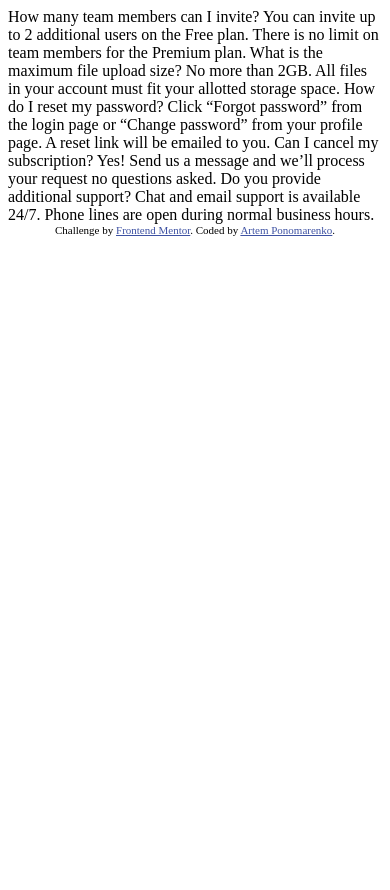
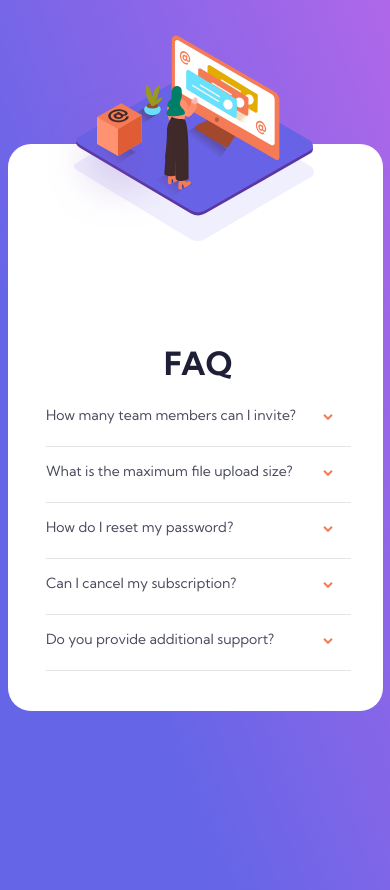
Before and after one commit to ArtemPonomarenko/FAQ-Accordion, a plain HTML site: page index.html in a window 390 px wide. Before the commit the page ends 844 px from the top, so only its background shows below. Drawn offline with nearby package versions, Linux system fonts and the light colour scheme.

Commit message:
Add accordion and media queries

```diff
--- a/index.html
+++ b/index.html
@@ -2,39 +2,59 @@
 <html lang="en">
 <head>
   <meta charset="UTF-8">
-  <meta name="viewport" content="width=device-width, initial-scale=1.0"> <!-- displays site properly based on user's device -->
-
+  <meta name="viewport" content="width=device-width, initial-scale=1.0">
   <link rel="icon" type="image/png" sizes="32x32" href="./images/favicon-32x32.png">
-
+  <link rel="stylesheet" href="https://maxcdn.bootstrapcdn.com/bootstrap/4.0.0/css/bootstrap.min.css" integrity="sha384-Gn5384xqQ1aoWXA+058RXPxPg6fy4IWvTNh0E263XmFcJlSAwiGgFAW/dAiS6JXm" crossorigin="anonymous">
+  <link href="https://fonts.googleapis.com/css2?family=Kumbh+Sans:wght@400;700&display=swap" rel="stylesheet">
+  <link rel="stylesheet" href="style.css">
   <title>Frontend Mentor | FAQ Accordion Card</title>
-
-  <!-- Feel free to remove these styles or customise in your own stylesheet 👍 -->
-  <style>
-    .attribution { font-size: 11px; text-align: center; }
-    .attribution a { color: hsl(228, 45%, 44%); }
-  </style>
 </head>
 <body>
-  How many team members can I invite?
-  You can invite up to 2 additional users on the Free plan. There is no limit on
-  team members for the Premium plan.
-
-  What is the maximum file upload size?
-  No more than 2GB. All files in your account must fit your allotted storage space.
-
-  How do I reset my password?
-  Click “Forgot password” from the login page or “Change password” from your profile page.
-  A reset link will be emailed to you.
-
-  Can I cancel my subscription?
-  Yes! Send us a message and we’ll process your request no questions asked.
-
-  Do you provide additional support?
-  Chat and email support is available 24/7. Phone lines are open during normal business hours.
-
-  <div class="attribution">
-    Challenge by <a href="https://www.frontendmentor.io?ref=challenge" target="_blank">Frontend Mentor</a>.
-    Coded by <a href="#">Artem Ponomarenko</a>.
+  <div class="container">
+    <div class="row">
+      <section class="picture col-sm-12 col-lg-6">
+      </section>
+      <section class="faq col-sm-12 col-lg-6">
+        <h1>FAQ</h1>
+        <div class="faq_item">
+            <input type="checkbox" id="question1"></input>
+            <label for="question1" class="question">How many team members can I invite?</label>
+            <span class="arrow-icon"></span>
+            <p class="answer">You can invite up to 2 additional users on the Free plan. There is no limit on
+              team members for the Premium plan.</p>
+            <hr>
+        </div>
+          <div class="faq_item">
+              <input type="checkbox" id="question2"></input>
+              <label for="question2" class="question">What is the maximum file upload size?</label>
+              <span class="arrow-icon"></span>
+              <p class="answer">No more than 2GB. All files in your account must fit your allotted storage space.</p>
+              <hr>
+          </div>
+          <div class="faq_item">
+              <input type="checkbox" id="question3"></input>
+              <label for="question3" class="question">How do I reset my password?</label>
+              <span class="arrow-icon"></span>
+              <p class="answer">Click “Forgot password” from the login page or “Change password” from your profile page.
+                A reset link will be emailed to you.</p>
+              <hr>
+          </div>
+          <div class="faq_item">
+              <input type="checkbox" id="question4"></input>
+              <label for="question4" class="question">Can I cancel my subscription?</label>
+              <span class="arrow-icon"></span>
+              <p class="answer">Yes! Send us a message and we’ll process your request no questions asked.</p>
+              <hr>
+          </div>
+          <div class="faq_item">
+              <input type="checkbox" id="question5"></input>
+              <label for="question5" class="question">Do you provide additional support?</label>
+              <span class="arrow-icon"></span>
+              <p class="answer">Chat and email support is available 24/7. Phone lines are open during normal business hours.</p>
+              <hr>
+          </div>
+      </section>
+    </div>
   </div>
 </body>
 </html>
--- /dev/null
+++ b/style.css
@@ -0,0 +1,140 @@
+/* General rules */
+body {
+  position: relative;
+  z-index: 0;
+  font-size: 12px;
+  font-family: 'Kumbh Sans', sans-serif;
+  color: #1e1f36;
+  background: linear-gradient(249deg, rgba(175,103,233,1) 0%, rgba(101,101,231,1) 70%) no-repeat;
+  padding: 3%;
+  min-height: 750px;
+}
+h1 {
+  font-size: 32px;
+  font-weight: 700;
+  margin-bottom: 25px;
+}
+.container {
+  position: relative;
+  z-index: 0;
+  background-color: #ffffff;
+  border-radius: 23px;
+  min-height: 500px;
+  max-width: 920px;
+}
+/* Picture section */
+.picture {
+  background-image: url("images/illustration-woman-online-desktop.svg");
+  background-repeat: no-repeat;
+  position: relative;
+  background-position: -5.4rem 4.2rem;
+  min-height: 500px;
+  top: 0;
+  right: 0;
+}
+.picture::before {
+  position: absolute;
+  top: 0;
+  right: 0;
+  width: 100%;
+  height: 100%;
+  background-position: calc(38% - 24rem) -18.5rem;
+  background-image: url("images/bg-pattern-desktop.svg");
+  background-repeat: no-repeat;
+  content: '';
+  z-index: -1;
+}
+.picture::after {
+  position: absolute;
+  top: 5rem;
+  left: -5rem;
+  width: 19.1rem;
+  height: 18.4rem;
+  background-image: url(images/illustration-box-desktop.svg);
+  background-repeat: no-repeat;
+  background-position: -0.8rem 7.3rem;
+  content: '';
+  z-index: 6;
+}
+
+/* FAQ section */
+.faq {
+  margin: 5rem 0;
+}
+.arrow-icon {
+  display: inline-block;
+  width: 10px;
+  height: 6px;
+  background-image: url("images/icon-arrow-down.svg");
+  background-repeat: no-repeat;
+  transition: ease .5s;
+}
+input {
+  display: none;
+}
+label {
+    display: inline-block;
+    cursor: pointer;
+    color: #4b4c5f;
+    font-size: 14px;
+    font-weight: 400;
+    line-height: 14px;
+    display: inline-block;
+    width: 90%;
+}
+.answer {
+  max-width: 80%;
+}
+/* Effects and animations */
+label:hover {
+    color: hsl(14, 88%, 65%);
+}
+input + label + span + .answer {
+  display: none;
+  color: #787887;
+}
+input:checked + label + span + .answer {
+    display: block;
+}
+input:checked + label + .arrow-icon {
+  transform: rotate(180deg);
+  transition: ease .5s;
+}
+input:checked + label {
+  color: #1e1f36;
+  font-weight: 700;
+}
+/* Media */
+@media screen and (max-width: 990px) {
+  html {
+    padding-top: 140px;
+  }
+  body {
+    padding: 1%;
+    z-index: 0;
+  }
+  h1 {
+    text-align: center;
+  }
+  .container {
+    max-width: 375px;
+    padding: 0 2rem;
+  }
+  .picture {
+    background-image: url("images/illustration-woman-online-mobile.svg");
+    top: -115px;
+    min-height: 200px;
+    background-position: 1.4rem 0.4rem;
+  }
+  .faq {
+    margin: 0 0 1.5rem 0.4rem;
+  }
+  .picture::after {
+    display: none;
+  }
+  .picture::before {
+    top: 20px;
+    background-image: url("images/bg-pattern-mobile.svg");
+    background-position: calc(33% - -1rem) 5.5rem;
+  }
+}
```
